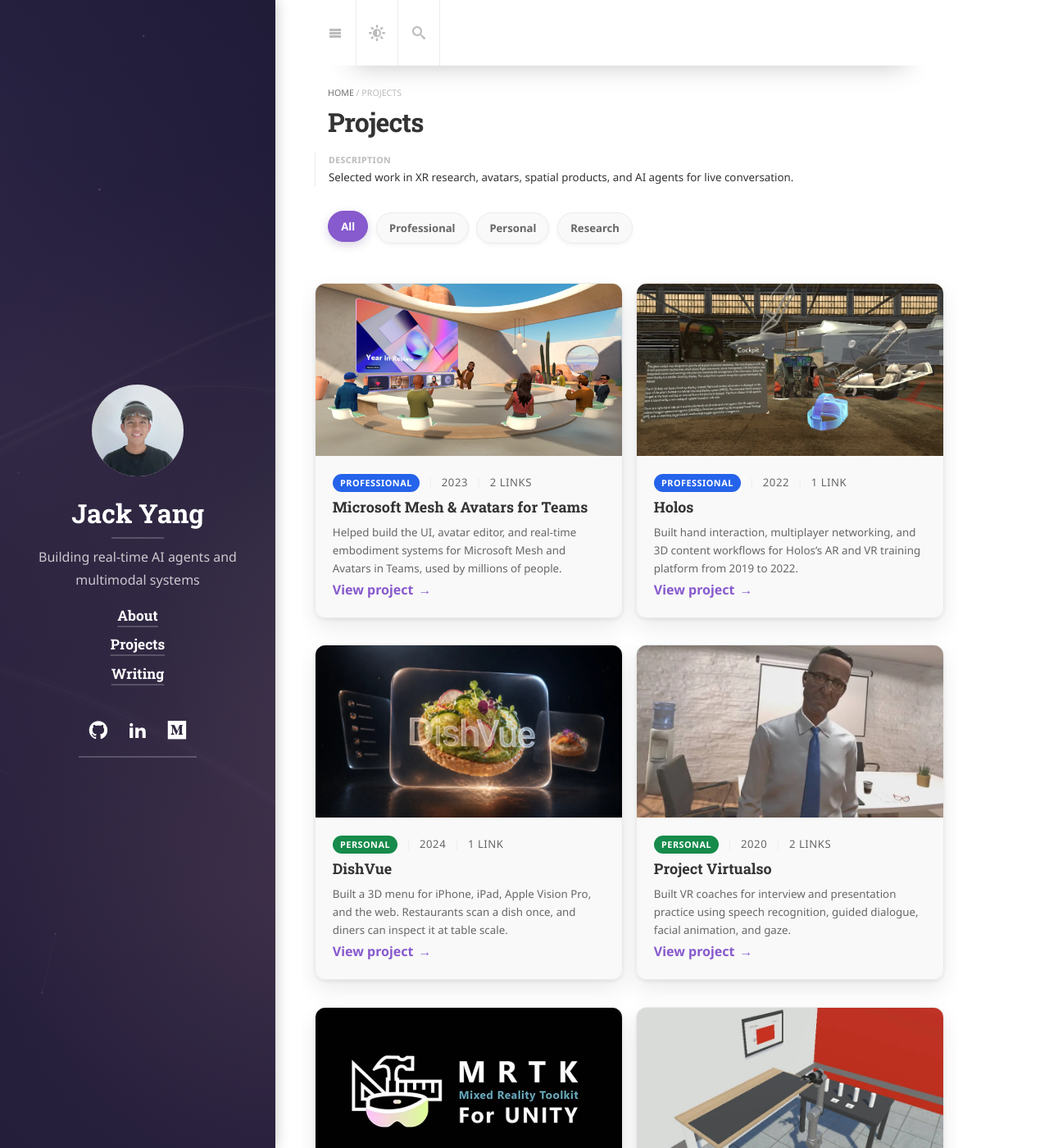
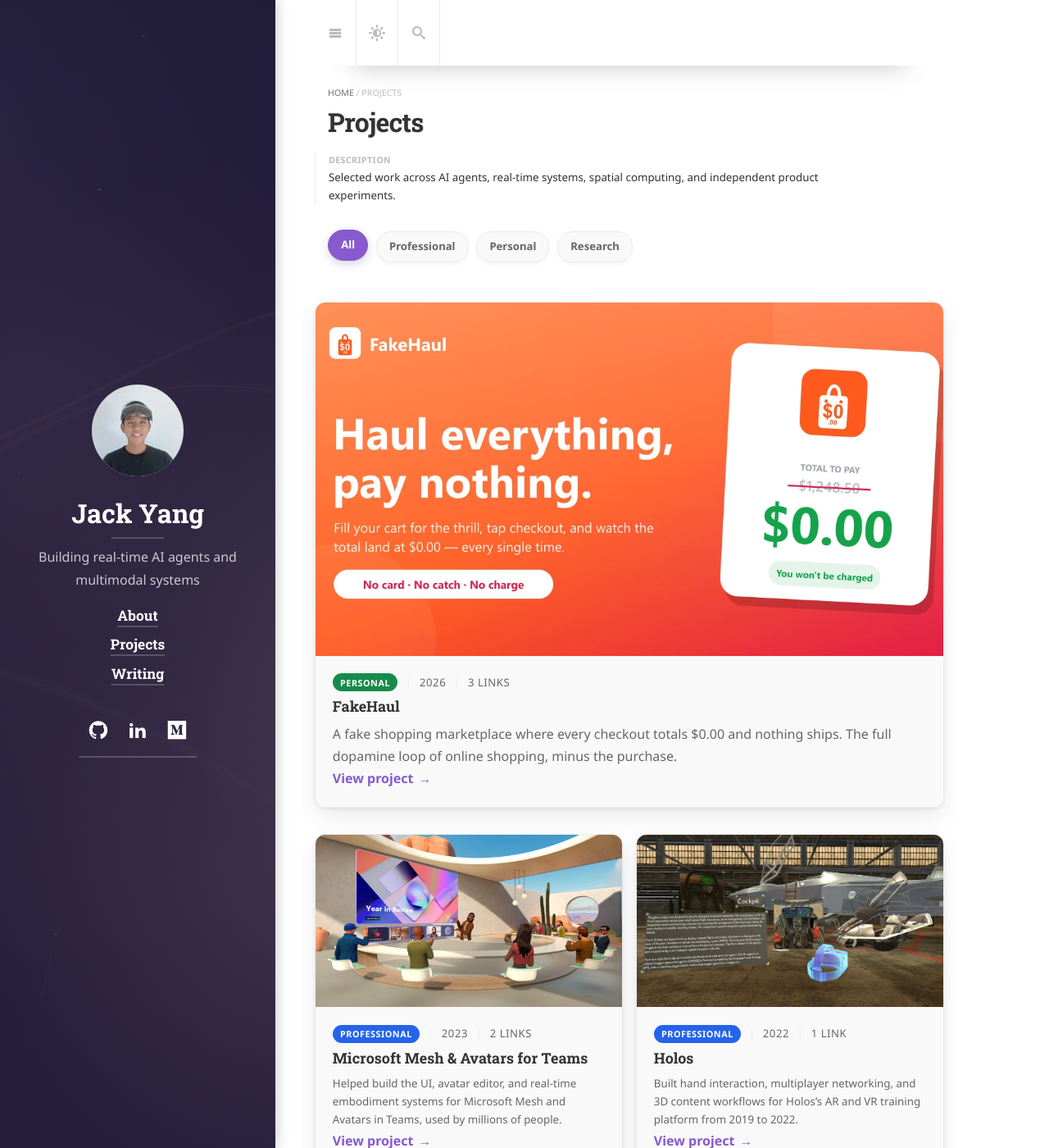
Before and after one commit to jackyangzzh/jackyang.io, a Jekyll site: the page built from projects.md, in a window 1280 px wide and 1400 px high. Shown: the whole window at 82% size. Built offline with Jekyll 4.4.1, drawn with Linux system fonts in a browser that asks for light colours; cached includes are drawn as plain includes; some web fonts are replaced; some of the changed lines change nothing that is shown.

Commit message:
add fakehaul

```diff
--- a/_includes/my-scripts.html
+++ b/_includes/my-scripts.html
@@ -53,3 +53,5 @@
   });
 </script>
 {% endcomment %}
+
+<script src="{{ '/assets/js/project-transition.js' | relative_url }}?v=2" type="module"></script>
--- a/_includes/pro/project-card.html
+++ b/_includes/pro/project-card.html
@@ -43,7 +43,7 @@
   {% if image_base %}
   <meta property="image" content="{% include_cached smart-url url=image_base %}" />{% endif %}
 
-  <a href="{{ project.url | relative_url }}" class="no-hover no-print-link flip-project">
+  <a href="{{ project.url | relative_url }}" class="no-hover no-print-link project-transition">
     <div class="project-card-img aspect-ratio sixteen-nine flip-project-img {% unless screenshot %}fallback-img{% endunless %}">
       {% if screenshot %}
       {% include_cached components/hy-img.html img=screenshot alt=image_alt sizes=sizes width=864 height=486 %}
@@ -66,8 +66,8 @@
       {% endif %}
     </p>
     {% endif %}
-    <h3 class="project-card-title flip-project-title">
-      <a href="{{ project.url | relative_url }}" class="flip-title" property="mainEntityOfPage">{{ project.title }}</a>
+    <h3 class="project-card-title">
+      <a href="{{ project.url | relative_url }}" class="project-transition" property="mainEntityOfPage">{{ project.title }}</a>
     </h3>
     {% if project.description or project.tagline or project.caption %}
     {% capture card_description %}{{ project.tagline | default:project.caption | default:project.description | markdownify | strip_html | strip }}{% endcapture %}
@@ -75,6 +75,6 @@
       {{ card_description }}
     </p>
     {% endif %}
-    <p class="project-card-cta"><a href="{{ project.url | relative_url }}">View project</a></p>
+    <p class="project-card-cta"><a href="{{ project.url | relative_url }}" class="project-transition">View project</a></p>
   </div>
 </article>
--- /dev/null
+++ b/_projects/fakehaul.md
@@ -0,0 +1,91 @@
+---
+layout: project
+weight: 0
+featured: true
+title: 'FakeHaul'
+description: >
+  A fake shopping marketplace where every checkout totals $0.00 and nothing ships. The full dopamine loop of online shopping, minus the purchase.
+date: '07-01-2026'
+category: personal
+image:
+  path: /assets/img/projects/fakehaul.webp
+  alt: FakeHaul checkout graphic showing a $1,248.50 cart reduced to $0.00
+links:
+  - title: Live site
+    url: https://fakehaul.com/
+  - title: Product Hunt launch
+    url: https://www.producthunt.com/products/fakehaul
+  - title: Origin story on Medium
+    url: https://jackyangzzh.medium.com/i-built-a-fake-shopping-app-nothing-ships-it-might-be-the-most-useful-thing-ive-made-220919e6b6ce
+
+---
+FakeHaul is a fake shopping marketplace I launched in July 2026. It keeps the full online-shopping ritual: you browse, hunt for deals, fill a cart, check out, track an order, and open a package. Every checkout totals $0.00, and nothing ships.
+
+## The idea
+
+The satisfying part of online shopping is usually the ritual, not the package: browsing, finding a deal, watching a timer, and feeling the checkout spark. The box arriving is often the anticlimax.
+
+I first built FakeHaul for someone close to me who struggles with impulse shopping. Blocking sites, unsubscribing from deal emails, and waiting before a purchase had not changed the urge. The experiment was to remove the money and clutter instead of blocking the ritual.
+
+That was a behavioral hypothesis, not a result. I wanted to see whether completing the loop with nothing at stake felt satisfying on its own.
+
+## What it is
+
+FakeHaul is a mobile-first marketplace with about 1,500 fictional products across eight categories. Each listing has original copy, a price, ratings, reviews, a seller, stock counts, and variants. Seller pages, search, category browsing, and product recommendations make it behave like a real catalog.
+
+The familiar pressure mechanics are there too, rebuilt as parody: low-stock warnings, live viewer counts, lightning-deal timers, a daily spin wheel, and coupons that expire after five minutes. The cart and wishlist stay in the browser, so there are no accounts. Checkout uses a slide-to-confirm interaction and always reduces the total to $0.00.
+
+After checkout, a simulated order moves through packed, shipped, out for delivery, and delivered states. The package then shakes until it is tapped, opens with confetti, and reveals the retail value "scored" for free. The session ends with a shareable receipt for the money kept.
+
+![FakeHaul marketplace showing fictional products, lightning deals, ratings, and a $0.00 cart](/assets/img/projects/fakehaul-browse.webp){:loading="lazy"}
+
+## Engineering the illusion
+
+The hard part was making fake commerce feel convincing without deceiving anyone. If the interface looked like a joke, the ritual did not work. If it copied its source material too closely without a clear frame, the parody just became another manipulative store.
+
+### Convincing without deception
+
+I kept the interaction language recognizable while making the premise explicit. Product cards can say "only 6 left," but the header says checkout never charges a cent. Coupons change the fictional subtotal, but the final total is always $0.00. The site asks for no card, account, shipping address, or payment information, and it labels the products, prices, reviews, sellers, and orders as invented.
+
+The tension was useful. A countdown still had to create urgency, but the surrounding copy had to turn that urgency into something the user could notice rather than obey.
+
+![FakeHaul daily spin, expiring coupon, and lightning-deal countdown](/assets/img/projects/fakehaul-mechanics.webp){:loading="lazy"}
+
+### Building a catalog that could carry the joke
+
+Lorem ipsum would have broken the illusion immediately, so the catalog needed as much writing as engineering.
+
+- A curated base catalog and generated records are assembled into one typed product model covering names, prices, ratings, review counts, sellers, stock, tags, variants, and descriptions.
+- An offline generation pipeline creates products in balanced category batches, skips duplicate slugs, rejects real trademarks, and constrains numerical fields to plausible ranges.
+- Separate editing and repair passes expand thin descriptions and fix weak variant sets. I treated generated output as a draft, then wrote or edited listings until they read like product pages instead of filler.
+- Product images are generated and compressed to WebP before deployment. The live marketplace reads static catalog data and image manifests, so browsing never waits on a model call.
+
+The result is large enough to browse without seeing the same handful of jokes repeated, while still being inspectable as a finite dataset.
+
+### Timing the unboxing payoff
+
+The unboxing sequence is only a little code, but the timing turned out to be the fussy part. A sealed package rattles until the shopper taps it. That tap changes the state, triggers sound and haptic feedback, throws the lid, starts the glow and sparks, and launches a canvas-confetti burst from the package's position.
+
+I coordinated the box, lid, rays, and text reveal with Framer Motion, then tuned the transitions as one beat. If the confetti arrived before the lid moved, it spoiled the reveal. If it landed too late, it felt disconnected. Reduced-motion handling removes the repeating shake and confetti while preserving the state change and value reveal.
+
+![FakeHaul unboxing payoff showing an opened package and $114.98 in fictional value delivered](/assets/img/projects/fakehaul-unboxing.webp){:loading="lazy"}
+
+### Satire as a design constraint
+
+Every feature got the same check: was I exposing the machinery or just using it? I kept the mechanics that make the ritual legible and removed the commercial destination. Scarcity never leads to a payment. Coupons discount a total that is already zero. The tracking timeline ends in a tap-to-open animation, not a product. The receipt closes on money kept, not merchandise.
+
+This did not make every choice harmless on its own. It kept the open question in front of me instead of letting me hide it.
+
+## Stack
+
+I built FakeHaul with Next.js 16's App Router, React 19, TypeScript, and Tailwind CSS 4. Zustand persists the cart, wishlist, profile, and orders locally in the browser. Framer Motion handles the interaction sequences, and canvas-confetti handles the larger payoffs.
+
+The app is hosted on Vercel with Vercel Analytics. Catalog content is generated offline with Azure OpenAI, and the image pipeline uses Vercel Blob while preparing static assets for the deployed marketplace. No model or commerce service is called during ordinary browsing or checkout.
+
+## Reflection
+
+The central question is still open. The person FakeHaul was first built for says it helps. A moderator of a shopping-addiction community told me that rehearsing the ritual could reinforce the habit instead. Neither anecdote is evidence, and I can make a plausible argument in both directions.
+
+FakeHaul may let someone complete an impulse without making a purchase, or it may keep the loop warm. I built it as an entertainment product carrying that unresolved behavioral hypothesis, not as therapy or treatment.
+
+That uncertainty belongs in the project. The interface was an exercise in catalog systems, client-side state, motion timing, and product restraint. The harder part was building a faithful parody without pretending I already knew what effect it would have.
--- a/_sass/my-style.scss
+++ b/_sass/my-style.scss
@@ -242,6 +242,35 @@
 	transform: scale(1.025);
 }
 
+.project-transition-clone {
+	position: fixed !important;
+	z-index: 5;
+	margin: 0 !important;
+	overflow: hidden;
+	pointer-events: none;
+	transform-origin: left top;
+	will-change: transform, opacity, border-radius, box-shadow;
+	backface-visibility: hidden;
+	background: var(--gray-bg);
+
+	img {
+		position: absolute !important;
+		inset: 0;
+		display: block;
+		width: 100% !important;
+		height: 100% !important;
+		margin: 0 !important;
+		object-fit: cover;
+		object-position: center;
+		opacity: 1 !important;
+		transition: none !important;
+	}
+}
+
+.project-transition-target {
+	opacity: 0 !important;
+}
+
 .project-card > .project-card-body,
 .post-card > .post-card__body {
 	padding: 1.15rem !important;
@@ -398,6 +427,7 @@
 	.post-card,
 	.project-card-img img,
 	.post-card__thumb img,
+	.project-transition-clone,
 	.project-filter-btn,
 	.project-link,
 	.project-card-cta a::after {
--- /dev/null
+++ b/assets/js/project-transition.js
@@ -0,0 +1,181 @@
+(() => {
+  const pushState = document.getElementById("_pushState");
+  const reducedMotion = window.matchMedia("(prefers-reduced-motion: reduce)");
+  const easing = "cubic-bezier(0.22, 1, 0.36, 1)";
+  let activeTransition;
+
+  if (!pushState || typeof Element.prototype.animate !== "function") return;
+
+  const removeTransition = () => {
+    if (!activeTransition) return;
+    activeTransition.target?.classList.remove("project-transition-target");
+    activeTransition.clone.remove();
+    activeTransition = undefined;
+  };
+
+  const finalRect = (element) => {
+    const rect = element.getBoundingClientRect();
+    let translateX = 0;
+    let translateY = 0;
+
+    for (let node = element.parentElement; node; node = node.parentElement) {
+      const transform = getComputedStyle(node).transform;
+      if (transform === "none") continue;
+      const matrix = new DOMMatrixReadOnly(transform);
+      translateX += matrix.m41;
+      translateY += matrix.m42;
+    }
+
+    return {
+      left: rect.left - translateX + window.scrollX,
+      top: rect.top - translateY + window.scrollY,
+      width: rect.width,
+      height: rect.height,
+    };
+  };
+
+  const waitForImage = (container) => {
+    const image = container.querySelector("img");
+    if (!image) return Promise.resolve();
+
+    const loaded = image.complete && image.naturalWidth > 0
+      ? Promise.resolve()
+      : Promise.race([
+          new Promise((resolve) => {
+            image.addEventListener("load", resolve, { once: true });
+            image.addEventListener("error", resolve, { once: true });
+          }),
+          new Promise((resolve) => window.setTimeout(resolve, 800)),
+        ]);
+
+    return loaded.then(() => image.decode?.().catch(() => {}));
+  };
+
+  const afterPaint = () => new Promise((resolve) => {
+    requestAnimationFrame(() => requestAnimationFrame(resolve));
+  });
+
+  document.addEventListener(
+    "click",
+    (event) => {
+      if (
+        reducedMotion.matches ||
+        event.defaultPrevented ||
+        event.button !== 0 ||
+        event.metaKey ||
+        event.ctrlKey ||
+        event.shiftKey ||
+        event.altKey
+      ) {
+        return;
+      }
+
+      const anchor = event.target.closest("a.project-transition");
+      if (!anchor || anchor.target === "_blank") return;
+
+      const source = anchor.closest(".project-card")?.querySelector(".project-card-img");
+      const sourceRect = source?.getBoundingClientRect();
+      if (!source || !sourceRect || sourceRect.width === 0 || sourceRect.height === 0) return;
+
+      removeTransition();
+
+      const clone = source.cloneNode(true);
+      const sourceCard = source.closest(".project-card");
+      const sourceImage = source.querySelector("img");
+      const cloneImage = clone.querySelector("img");
+
+      clone.classList.add("project-transition-clone");
+      clone.setAttribute("aria-hidden", "true");
+      Object.assign(clone.style, {
+        left: `${sourceRect.left}px`,
+        top: `${sourceRect.top}px`,
+        width: `${sourceRect.width}px`,
+        height: `${sourceRect.height}px`,
+        borderRadius: getComputedStyle(sourceCard).borderRadius,
+        boxShadow: getComputedStyle(sourceCard).boxShadow,
+      });
+
+      if (cloneImage && sourceImage) {
+        cloneImage.removeAttribute("loading");
+        cloneImage.style.transform = getComputedStyle(sourceImage).transform;
+      }
+
+      document.body.appendChild(clone);
+      const hold = clone.animate(
+        [
+          { transform: "scale(1)" },
+          { transform: "scale(1.012)" },
+        ],
+        { duration: 220, easing, fill: "forwards" },
+      );
+
+      activeTransition = { clone, cloneImage, hold, target: undefined };
+    },
+    true,
+  );
+
+  pushState.addEventListener("hy-push-state-after", () => {
+    if (!activeTransition) return;
+
+    const transition = activeTransition;
+    const target = document.querySelector("#project .project-hero");
+    if (!target) {
+      removeTransition();
+      return;
+    }
+
+    target.classList.add("project-transition-target");
+    transition.target = target;
+    const start = transition.clone.getBoundingClientRect();
+    transition.hold.cancel();
+    Object.assign(transition.clone.style, {
+      left: `${start.left}px`,
+      top: `${start.top}px`,
+      width: `${start.width}px`,
+      height: `${start.height}px`,
+    });
+
+    const end = finalRect(target);
+    const targetStyle = getComputedStyle(target);
+    const move = transition.clone.animate(
+      [
+        {
+          transform: "translate3d(0, 0, 0) scale(1)",
+          borderRadius: transition.clone.style.borderRadius,
+          boxShadow: transition.clone.style.boxShadow,
+        },
+        {
+          transform: `translate3d(${end.left - start.left}px, ${end.top - start.top}px, 0) scale(${end.width / start.width}, ${end.height / start.height})`,
+          borderRadius: targetStyle.borderRadius,
+          boxShadow: targetStyle.boxShadow,
+        },
+      ],
+      { duration: 560, easing, fill: "forwards" },
+    );
+
+    if (transition.cloneImage) {
+      transition.cloneImage.animate(
+        [
+          { transform: transition.cloneImage.style.transform || "none" },
+          { transform: "none" },
+        ],
+        { duration: 560, easing, fill: "forwards" },
+      );
+    }
+
+    Promise.all([move.finished, waitForImage(target)])
+      .then(async () => {
+        if (activeTransition !== transition) return;
+        const targetImage = target.querySelector("img");
+        if (targetImage) targetImage.style.opacity = "1";
+        target.classList.remove("project-transition-target");
+        await afterPaint();
+        if (activeTransition === transition) removeTransition();
+      })
+      .catch(() => {
+        if (activeTransition === transition) removeTransition();
+      });
+  });
+
+  window.addEventListener("pagehide", removeTransition);
+})();
--- a/projects.md
+++ b/projects.md
@@ -3,7 +3,7 @@
 title: Projects
 show_collection: projects
 description: >
-  Selected work in XR research, avatars, spatial products, and AI agents for
-  live conversation.
+  Selected work across AI agents, real-time systems, spatial computing, and
+  independent product experiments.
 no_groups: true
 ---
```
Also changed, not shown: assets/img/projects/fakehaul-browse.webp (added), assets/img/projects/fakehaul-mechanics.webp (added), assets/img/projects/fakehaul-unboxing.webp (added), assets/img/projects/fakehaul.webp (added).
